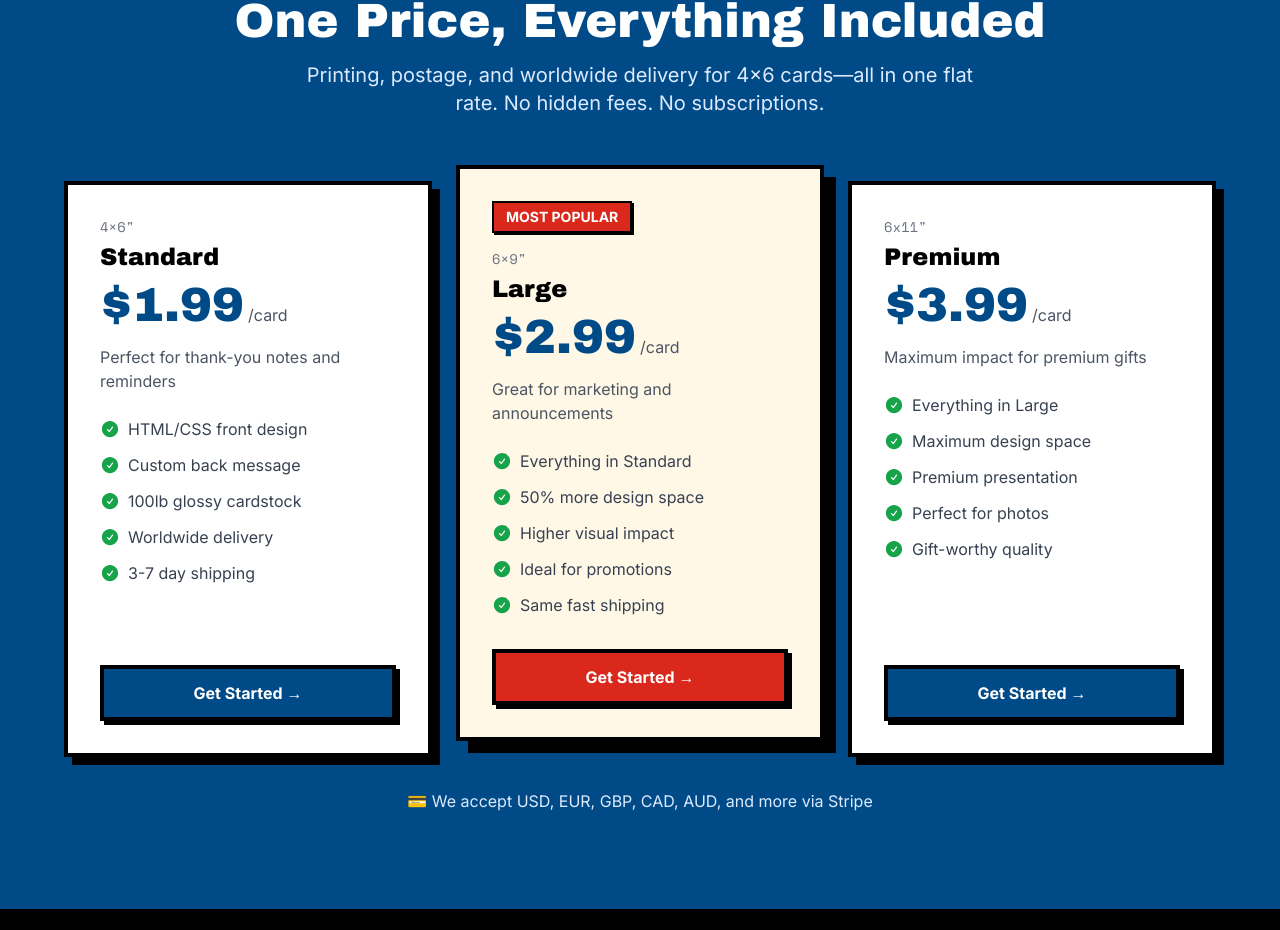
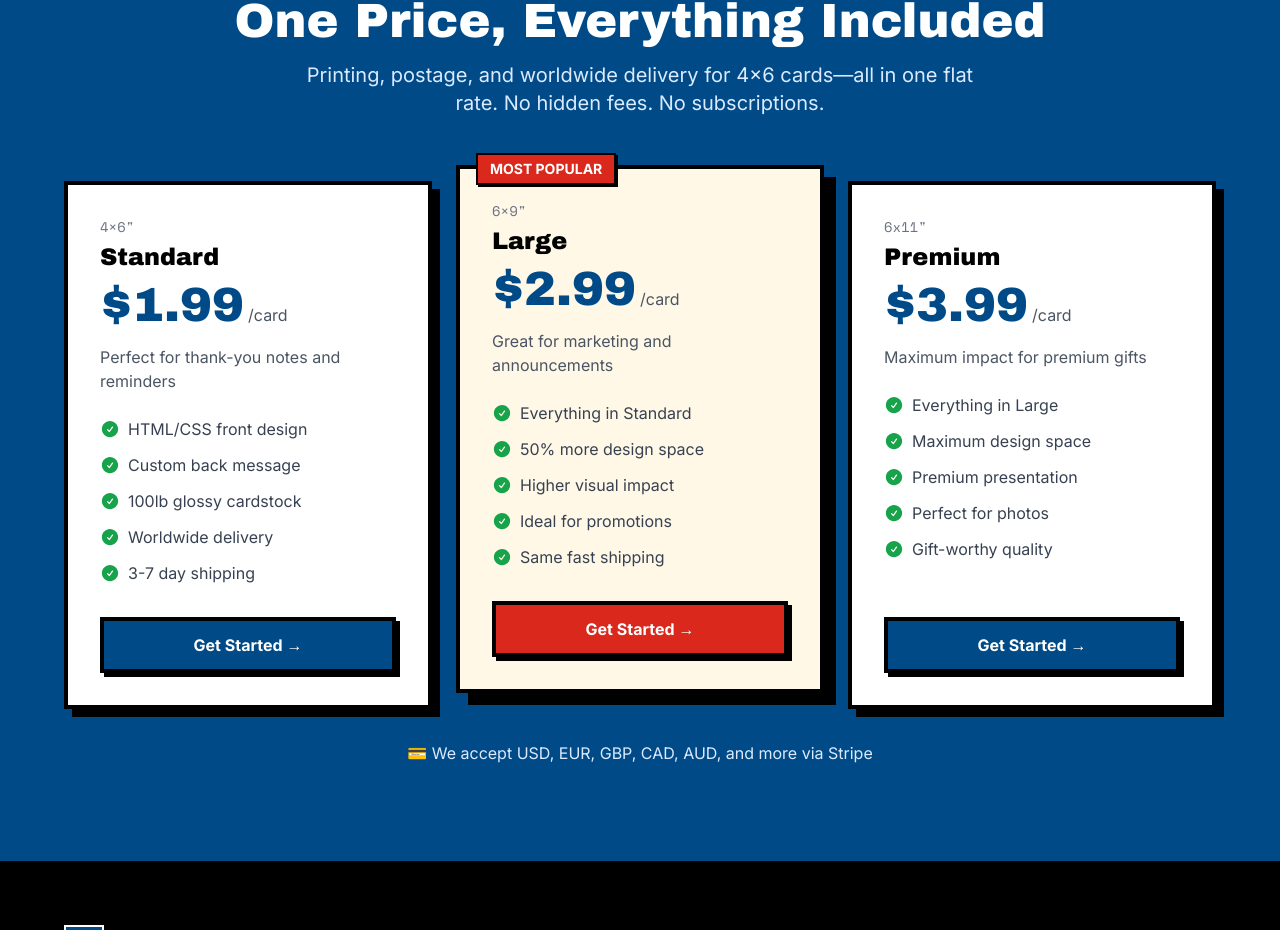
Before and after one commit to kampeynco/postclaw-delivery, a Next.js app: page / in a window 1280 px wide. Shown: the part 1895-2825 px from the top of the page. Built offline with nearby package versions, Linux system fonts and the light colour scheme.

Commit message:
refactor: reposition featured badge on pricing cards using absolute positioning.

```diff
--- a/src/components/PricingSection.tsx
+++ b/src/components/PricingSection.tsx
@@ -65,7 +65,7 @@ export function PricingSection() {
                         <div
                             key={tier.name}
                             className={`
-                flex flex-col p-6 md:p-8 border-4 border-black cursor-pointer
+                relative flex flex-col p-6 md:p-8 border-4 border-black cursor-pointer
                 ${tier.featured
                                     ? 'bg-cream shadow-brutal-lg transform md:-translate-y-4'
                                     : 'bg-white shadow-brutal'
@@ -73,9 +73,9 @@ export function PricingSection() {
                 transition-transform hover:translate-x-[-4px] hover:translate-y-[-4px]
               `}
                         >
-                            {/* Featured Badge */}
+                            {/* Featured Badge - Positioned on top border */}
                             {tier.featured && (
-                                <div className="badge-brutal bg-usps-red text-white mb-4 self-start">
+                                <div className="absolute -top-4 left-4 badge-brutal bg-usps-red text-white">
                                     MOST POPULAR
                                 </div>
                             )}
```
